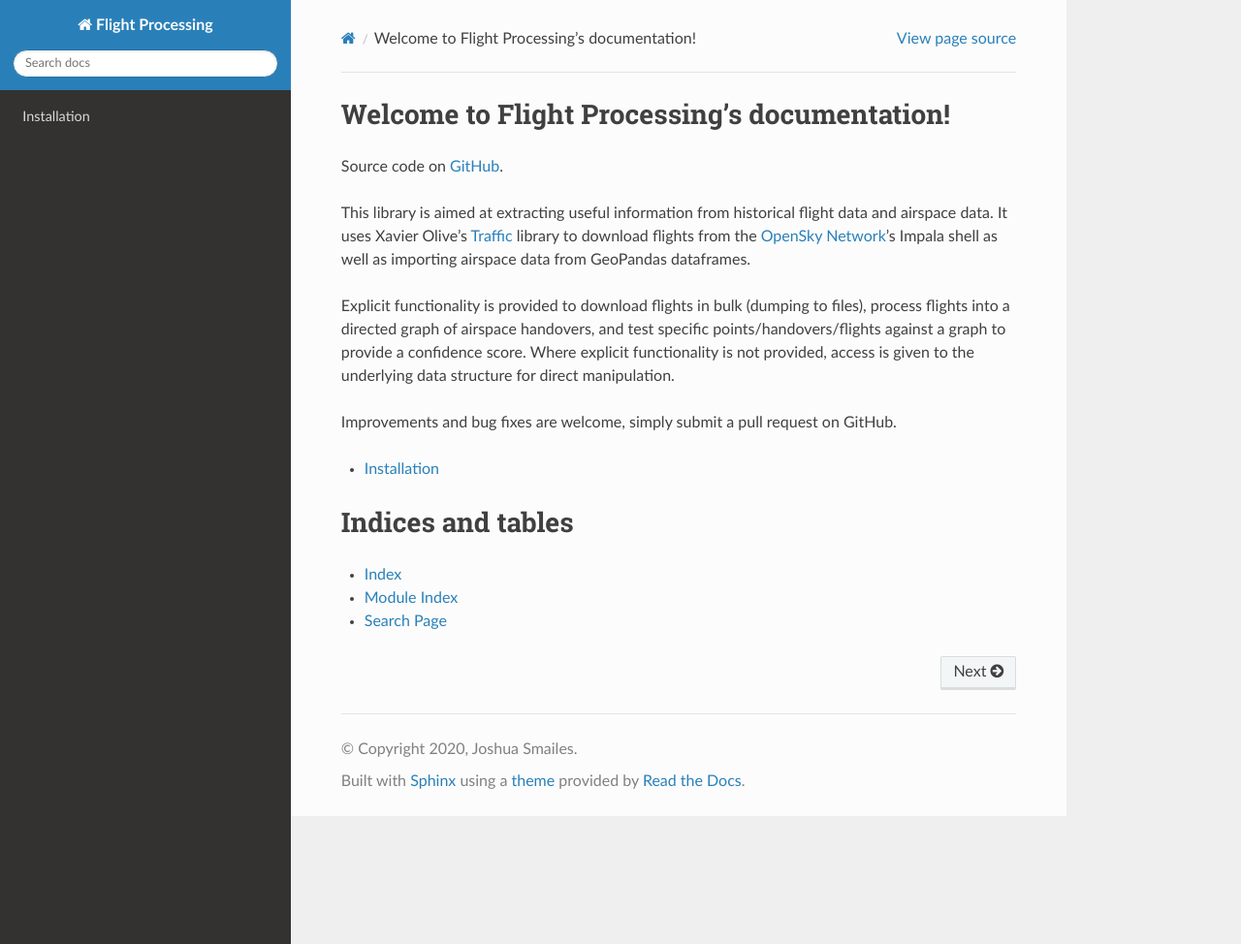
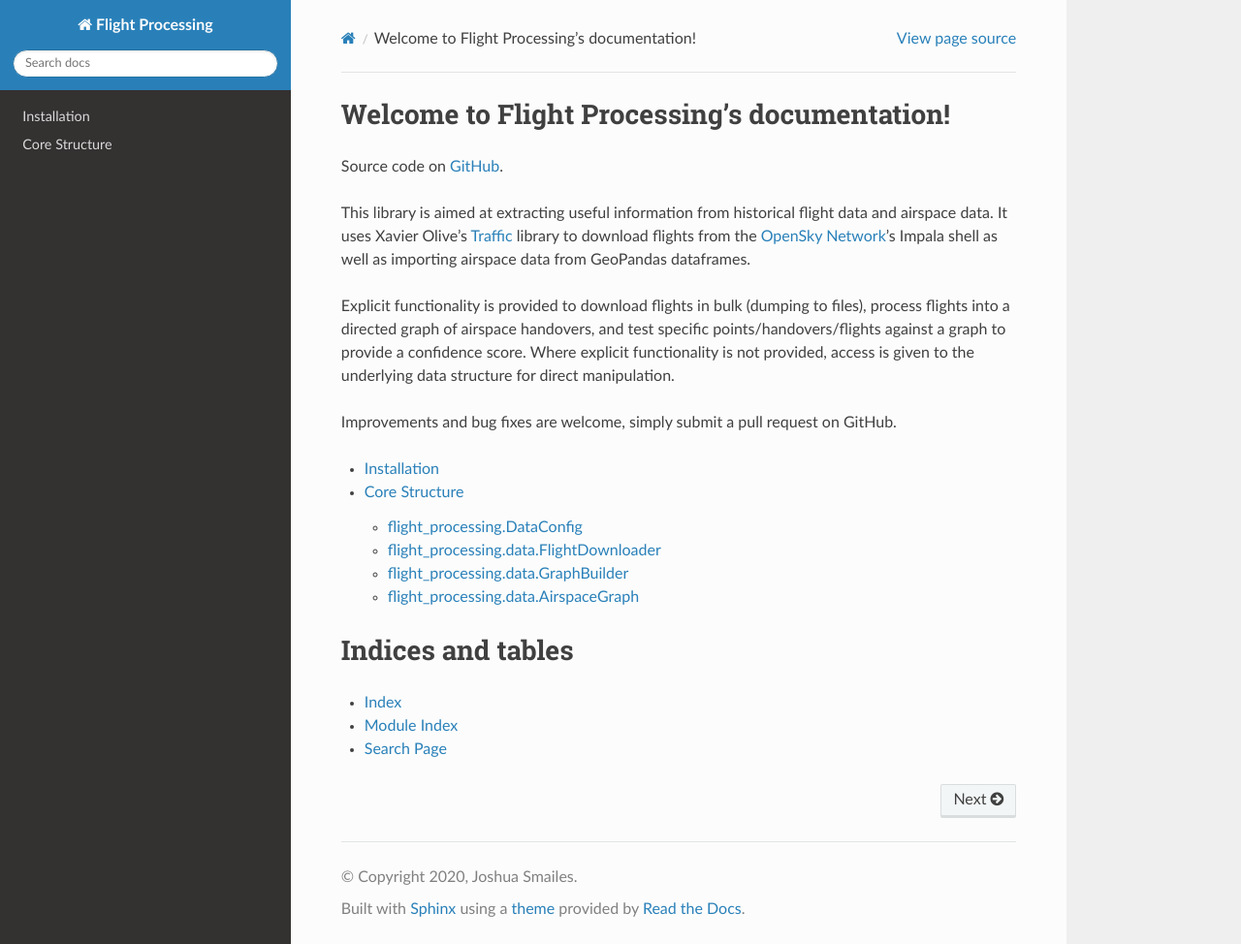
Before and after one commit to jsmailes/flight_processing, a Sphinx documentation site: the page built from docs/index.rst, in a window 1280 px wide and 974 px high. Shown: the whole window at 97% size. Built offline with Sphinx 7.4.7 and the Read the Docs theme 2.0.0, drawn with Linux system fonts in a browser that asks for light colours.

```diff
--- a/docs/conf.py
+++ b/docs/conf.py
@@ -29,6 +29,7 @@ author = 'Joshua Smailes'
 # ones.
 extensions = [
     'sphinx_rtd_theme',
+    'sphinx.ext.autodoc',
 ]
 
 # Add any paths that contain templates here, relative to this directory.
--- /dev/null
+++ b/docs/core_structure.rst
@@ -0,0 +1,21 @@
+Core Structure
+==============
+
+The library is based around three classes for data handling and processing, and one helper class:
+
+- flights are downloaded through TODO
+- something something processed in TODO
+- graphs something or other TODO
+- airspace data TODO
+
+Some more about the rough structure of these libraries.
+
+**Contents**
+
+.. toctree::
+    :maxdepth: 1
+
+    flight_processing.DataConfig
+    flight_processing.data.FlightDownloader
+    flight_processing.data.GraphBuilder
+    flight_processing.data.AirspaceGraph
--- /dev/null
+++ b/docs/flight_processing.DataConfig.rst
@@ -0,0 +1,7 @@
+flight_processing.DataConfig
+----------------------------
+
+.. autoclass:: flight_processing.DataConfig
+    :members:
+    :inherited-members:
+    :no-undoc-members:
--- /dev/null
+++ b/docs/flight_processing.data.AirspaceGraph.rst
@@ -0,0 +1,7 @@
+flight_processing.data.AirspaceGraph
+------------------------------------
+
+.. autoclass:: flight_processing.data.AirspaceGraph
+    :members:
+    :inherited-members:
+    :no-undoc-members:
--- /dev/null
+++ b/docs/flight_processing.data.FlightDownloader.rst
@@ -0,0 +1,7 @@
+flight_processing.data.FlightDownloader
+---------------------------------------
+
+.. autoclass:: flight_processing.data.FlightDownloader
+    :members:
+    :inherited-members:
+    :no-undoc-members:
--- /dev/null
+++ b/docs/flight_processing.data.GraphBuilder.rst
@@ -0,0 +1,7 @@
+flight_processing.data.GraphBuilder
+-----------------------------------
+
+.. autoclass:: flight_processing.data.GraphBuilder
+    :members:
+    :inherited-members:
+    :no-undoc-members:
--- a/docs/index.rst
+++ b/docs/index.rst
@@ -19,6 +19,7 @@ Improvements and bug fixes are welcome, simply submit a pull request on GitHub.
    :maxdepth: 2
 
    installation
+   core_structure
 
 
 Indices and tables
```
